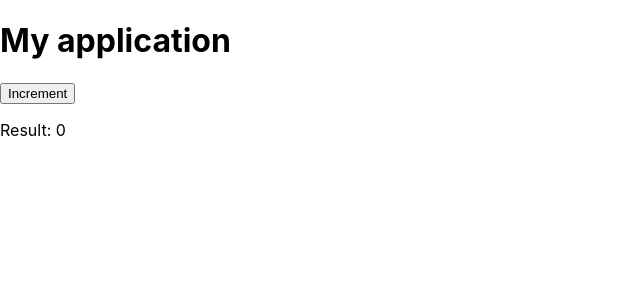
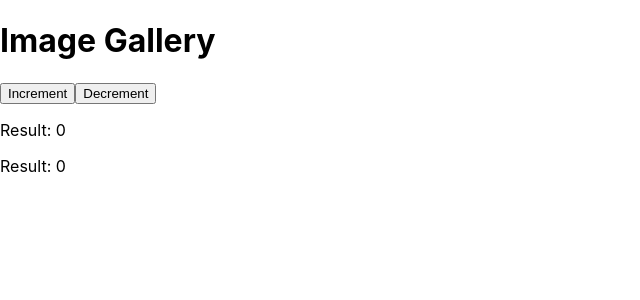
Before and after one commit to salinpaul94/60_DAY_PLAN_FOR_CROSS_PALTFORM_DEVELOPMENT, a React (Create React App) app in the folder cilu_laptop/: page / in a window 1280 px wide. Shown: the top 300 px of the page, without its empty margins (0-640 px from the left). Built offline with nearby package versions, Linux system fonts and the light colour scheme.

Commit message:
Day 6 Task 17 example 2

```diff
--- a/cilu_laptop/src/App.js
+++ b/cilu_laptop/src/App.js
@@ -1,5 +1,5 @@
 import './App.css';
-import Task17Example1 from './Day6Components/Task17Example1';
+import Task17Example2 from './Day6Components/Task17Example2';
 
 function App() {
   return (
@@ -33,7 +33,8 @@ function App() {
     // <Task15Example2/>
     // <Task16Example1/>
     // <Task16Example2/>
-    <Task17Example1/>
+    // <Task17Example1/>
+    <Task17Example2/>
   );
 }
 
--- /dev/null
+++ b/cilu_laptop/src/Day6Components/Task17Example2.js
@@ -0,0 +1,16 @@
+import React, { Suspense } from 'react';
+
+const LazyImage = React.lazy(() => import('./Task10Example1'));
+
+function Task17Example2() {
+  return (
+    <div>
+      <h1>Image Gallery</h1>
+      <Suspense fallback={ <div>Loading image...</div> }>
+        <LazyImage/>
+      </Suspense>
+    </div>
+  );
+}
+
+export default Task17Example2;
```
